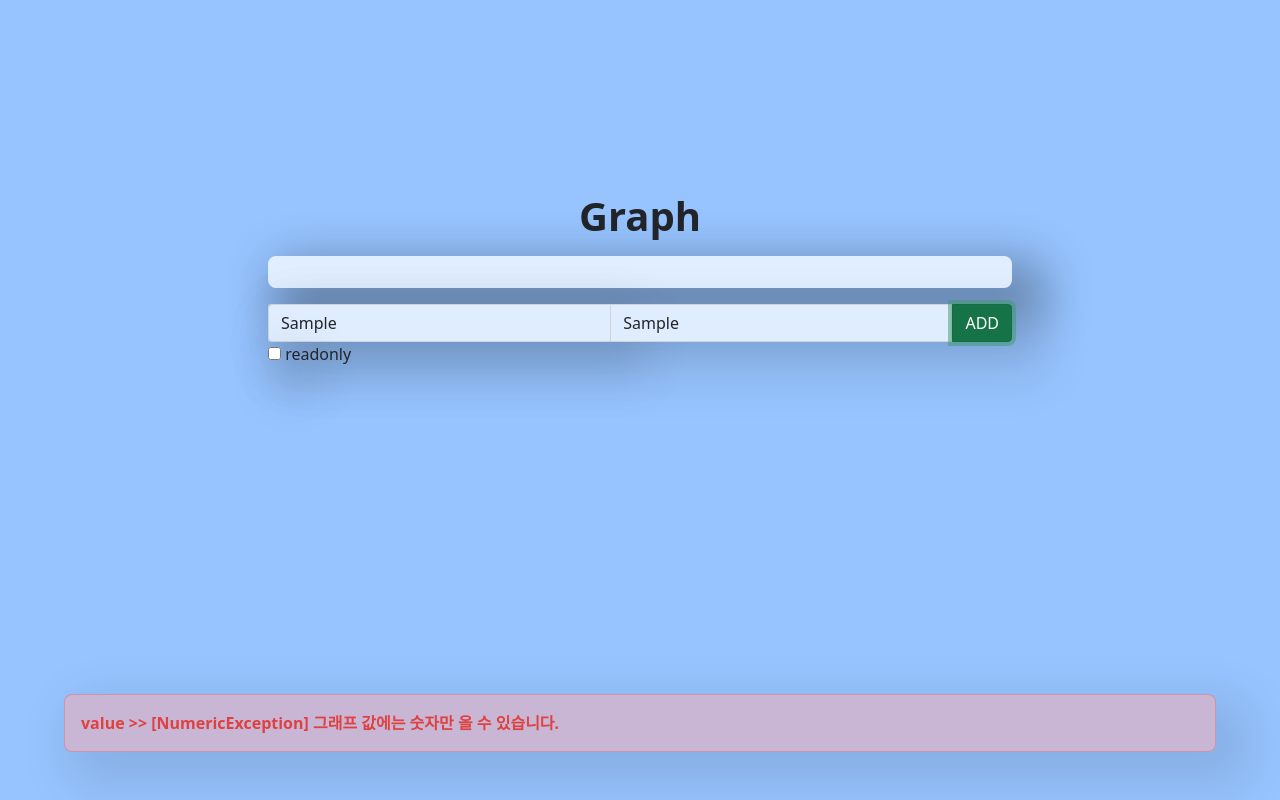
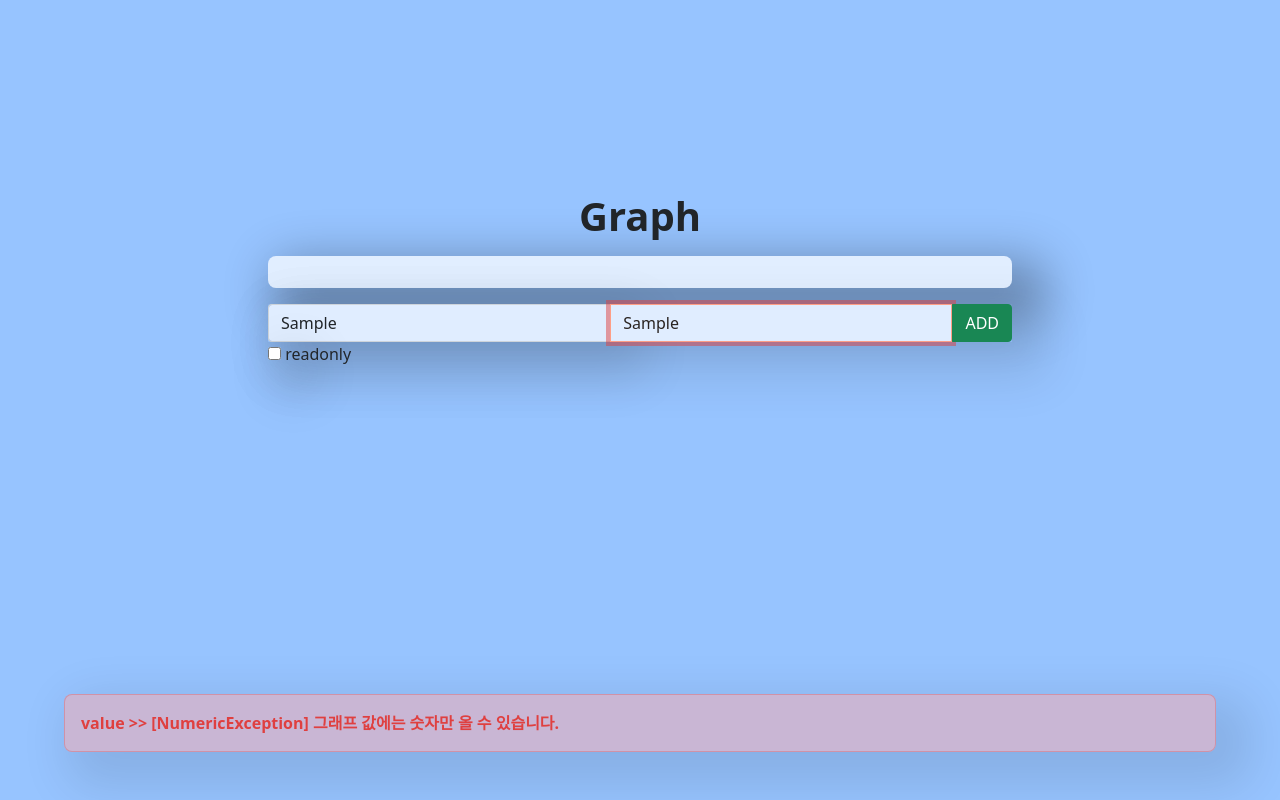
Before and after one commit to kkn1125/GraphEdit, a plain HTML site: page index.html in a window 1280 px wide. Both pictures are taken after typing "Sample", "Sample" into the empty fields and a click on the button "ADD". Drawn offline with nearby package versions, Linux system fonts and the light colour scheme.

Commit message:
fixed validate

```diff
--- a/Graph.js
+++ b/Graph.js
@@ -72,16 +72,21 @@ const GRAPH = (function(){
                 if(element.value.length == 0){
                     this.popupException(element.name, moduleException.zero);
                     c = false;
+                    element.focus();
                 } else if(element.value.match(/[\!\@\#\$\%\^\&\*\(\)\[\]\-\_\=\+\|\\\`\~\'\"\;\:\,\<\.\>\/\?]/gi)){
                     this.popupException(element.name, moduleException.spec);
                     v = false;
+                    element.focus();
                 } else if(element.name === 'value' && element.value.match(/[\D]/gi)){
                     this.popupException(element.name, moduleException.number);
                     n = false;
+                    element.focus();
                 } else if(element.name === 'value' && parseInt(element.value)>100){
                     this.popupException(element.name, moduleException.limit);
                     l = false;
+                    element.focus();
                 }
+                uiElements.input.classList.add("was-validate")
             }
 
             if(!c || !v || !n || !l){
@@ -90,6 +95,7 @@ const GRAPH = (function(){
 
             graphList.forEach(el=>{
                 if(el.column == column.value){
+                    column.focus();
                     d = true;
                 }
             });
@@ -184,6 +190,7 @@ const GRAPH = (function(){
         this.clearInput = function(){
             uiElements.column.value = "";
             uiElements.value.value = "";
+            uiElements.input.classList.remove("was-validate");
         }
 
         this.readOnlyToggle = function(isReadOnly){
@@ -198,7 +205,7 @@ const GRAPH = (function(){
         init:function(){
             const body = document.body;
             const wrap = document.querySelector("#grp-wrap");
-            // const graphList = document.querySelector("#grp-list");
+            const input = document.querySelector("#grp-input");
             const column = document.querySelector("#column");
             const value = document.querySelector("#value");
             const btn = document.querySelector("#btn");
@@ -230,6 +237,7 @@ const GRAPH = (function(){
             const ui = {
                 body,
                 wrap,
+                input,
                 column,
                 value,
                 btn,
--- a/main.css
+++ b/main.css
@@ -8,6 +8,14 @@ body{
 
 input{
     background-color: rgb(224, 237, 255) !important;
+}
+
+#grp-input.was-validate input:focus{
+    color: #292321;
+    background-color: #fff;
+    border-color: #fe9e86;
+    outline: 0;
+    box-shadow: 0 0 0 0.25rem rgb(223 64 64 / 50%);
 }
 
 .exceptionWrap{
@@ -21,7 +29,6 @@ input{
     -ms-transform: translateX(-50%);
     -o-transform: translateX(-50%);
     user-select: none;
-
 }
 
 .exceptionWrap .invalid{
```
